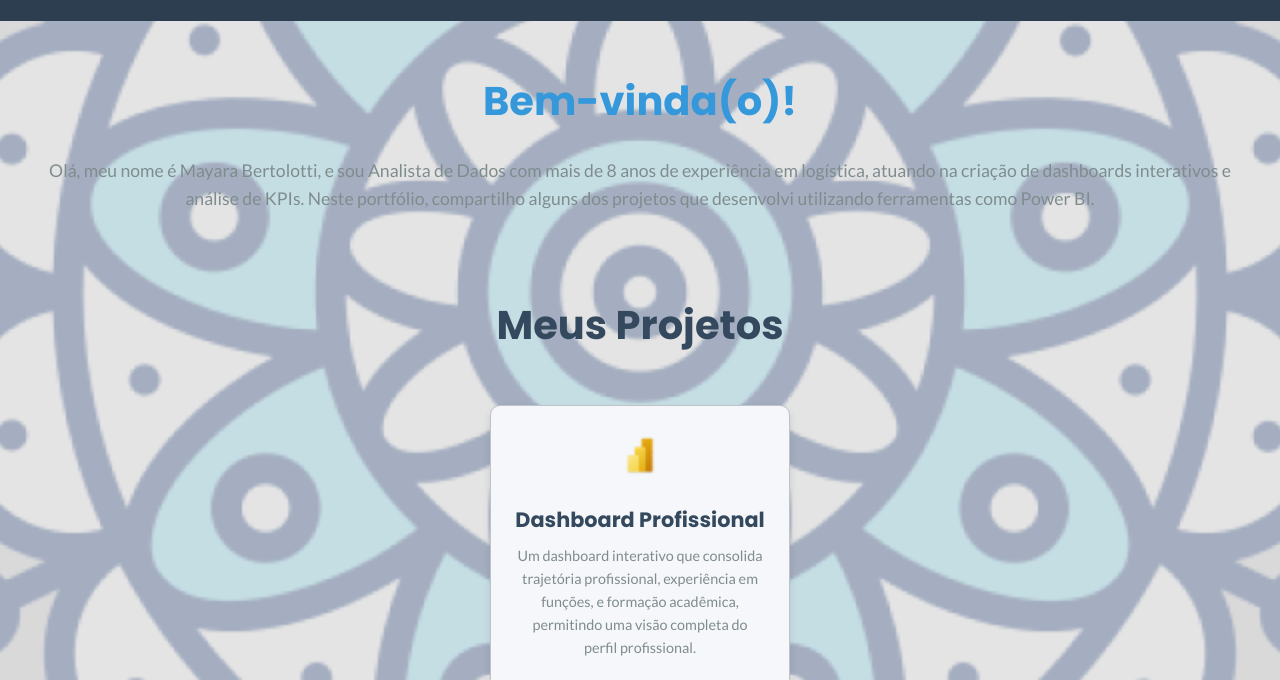
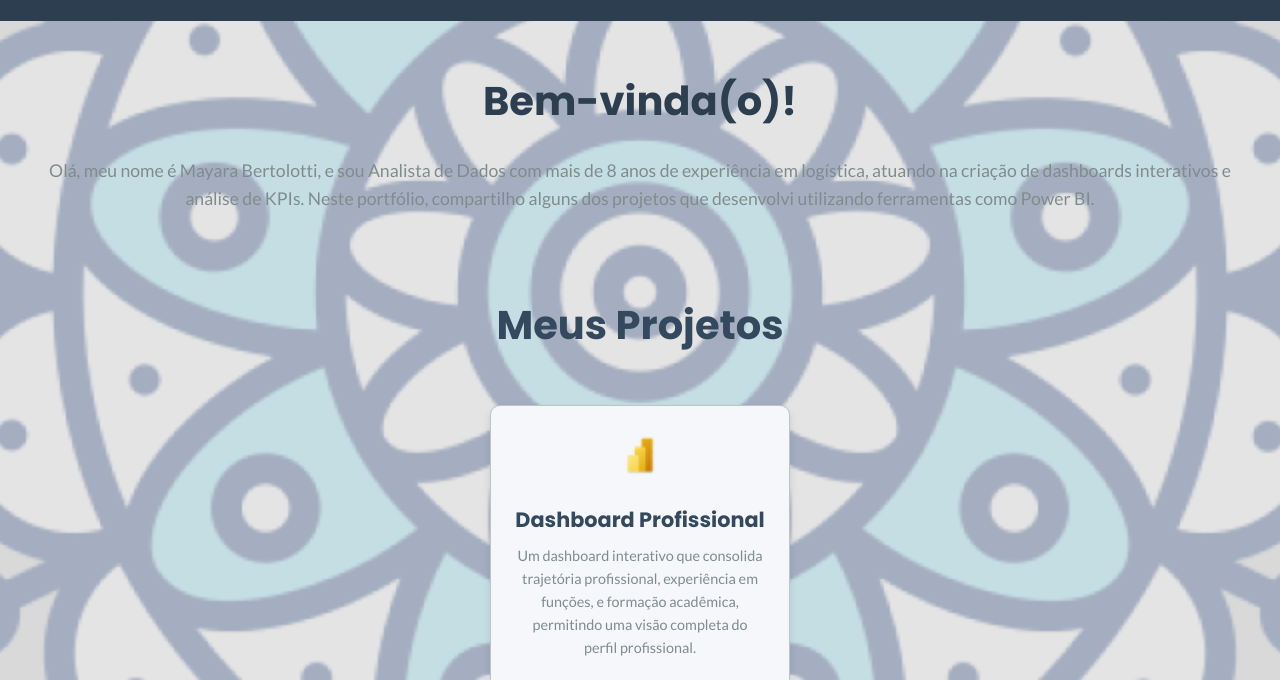
Before and after one commit to maybertolotti/portfolio, a plain HTML site: page index.html in a window 1280 px wide. Shown: the part 107-787 px from the top of the page. Drawn offline with Linux system fonts and the light colour scheme.

Commit message:
Versão Final

```diff
--- a/style.css
+++ b/style.css
@@ -104,7 +104,7 @@ body {
     font-family: var(--fonte-cabecalho);
     font-size: 2.5rem;
     margin-bottom: 1.5rem;
-    color: var(--cor-destaque);
+    color: var(--fundo-cabecalho);
     font-weight: bold;
 }
 
```
